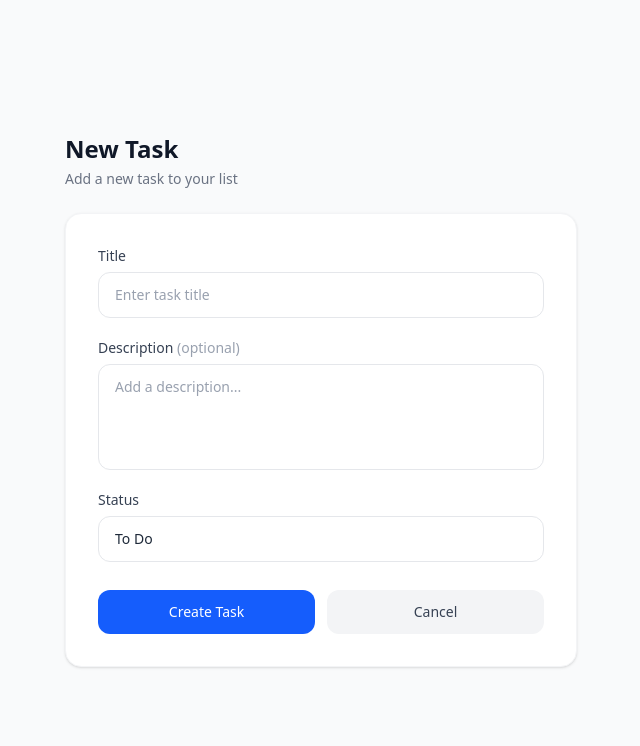
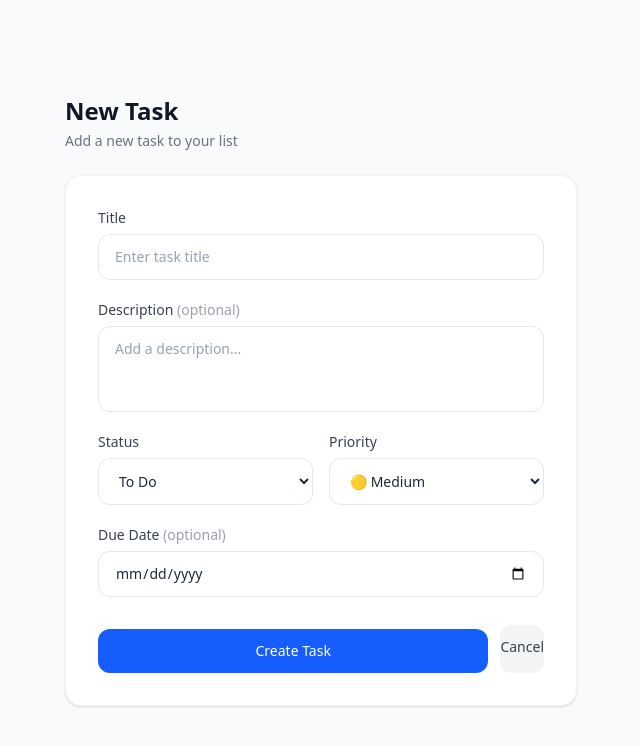
Before and after one commit to NDL2000/nextjs-week3, a Next.js app: page /tasks/create in a window 1280 px wide. Shown: the top 746 px of the page, without its empty margins (319-959 px from the left). Built offline with nearby package versions, Linux system fonts and the light colour scheme; no server answers.

Commit message:
update UI, priorty and due date

```diff
--- a/src/actions/task.action.ts
+++ b/src/actions/task.action.ts
@@ -10,13 +10,10 @@ export type TaskState = {
     title?: string[];
     description?: string[];
     status?: string[];
+    priority?: string[];
+    due_date?: string[];
   };
   message?: string;
-  values?: {
-    title?: string;
-    description?: string;
-    status?: string;
-  };
 };
 
 export async function createTaskAction(
@@ -30,6 +27,13 @@ export async function createTaskAction(
     title: formData.get("title") as string,
     description: formData.get("description") as string,
     status: formData.get("status") as "todo" | "in_progress" | "done",
+    priority: formData.get("priority") as
+      | "critical"
+      | "high"
+      | "medium"
+      | "low"
+      | "lowest",
+    due_date: (formData.get("due_date") as string) || undefined,
     user_id: session.id,
   };
 
@@ -43,14 +47,7 @@ export async function createTaskAction(
         if (!fieldErrors[field]) fieldErrors[field] = [];
         fieldErrors[field].push(err.message);
       }
-      return {
-        errors: fieldErrors as TaskState["errors"],
-        values: {
-          title: data.title,
-          description: data.description,
-          status: data.status,
-        }
-      };
+      return { errors: fieldErrors as TaskState["errors"] };
     }
     return { message: error.message };
   }
@@ -68,6 +65,13 @@ export async function updateTaskAction(
     title: formData.get("title") as string,
     description: formData.get("description") as string,
     status: formData.get("status") as "todo" | "in_progress" | "done",
+    priority: formData.get("priority") as
+      | "critical"
+      | "high"
+      | "medium"
+      | "low"
+      | "lowest",
+    due_date: (formData.get("due_date") as string) || undefined,
   };
 
   try {
--- a/src/app/dashboard/page.tsx
+++ b/src/app/dashboard/page.tsx
@@ -1,10 +1,10 @@
 import { redirect } from "next/navigation";
 import { getSession } from "@/lib/session";
 import { taskService } from "@/features/tasks/task.service";
-import { logoutAction } from "@/actions/auth.action";
 import Pagination from "@/components/Pagination";
 import Link from "next/link";
 import DeleteTaskButton from "@/components/DeleteTaskButton";
+import LogoutButton from "@/components/LogoutButton";
 
 const PAGE_SIZE = 5;
 
@@ -12,6 +12,14 @@ const statusConfig = {
   todo: { label: "To Do", className: "bg-gray-100 text-gray-600" },
   in_progress: { label: "In Progress", className: "bg-blue-50 text-blue-600" },
   done: { label: "Done", className: "bg-green-50 text-green-600" },
+};
+
+const priorityConfig = {
+  critical: { label: "🔴 Critical", className: "bg-red-50 text-red-600" },
+  high: { label: "🟠 High", className: "bg-orange-50 text-orange-600" },
+  medium: { label: "🟡 Medium", className: "bg-yellow-50 text-yellow-600" },
+  low: { label: "🔵 Low", className: "bg-blue-50 text-blue-600" },
+  lowest: { label: "⚪ Lowest", className: "bg-gray-50 text-gray-500" },
 };
 
 export default async function Page({
@@ -45,14 +53,7 @@ export default async function Page({
         </div>
         <div className="flex items-center gap-4">
           <span className="text-sm text-gray-500">Hi, {session.name}</span>
-          <form action={logoutAction}>
-            <button
-              type="submit"
-              className="px-4 py-2 rounded-xl text-sm font-medium bg-gray-100 hover:bg-gray-200 text-gray-700 transition-colors"
-            >
-              Logout
-            </button>
-          </form>
+          <LogoutButton />
         </div>
       </header>
 
@@ -104,10 +105,16 @@ export default async function Page({
                     Title
                   </th>
                   <th className="px-5 py-3 text-left text-xs font-semibold text-gray-500 uppercase tracking-wider">
-                    Description
+                    Status
                   </th>
                   <th className="px-5 py-3 text-left text-xs font-semibold text-gray-500 uppercase tracking-wider">
-                    Status
+                    Priority
+                  </th>
+                  <th className="px-5 py-3 text-left text-xs font-semibold text-gray-500 uppercase tracking-wider">
+                    Due Date
+                  </th>
+                  <th className="px-5 py-3 text-left text-xs font-semibold text-gray-500 uppercase tracking-wider">
+                    Created
                   </th>
                   <th className="px-5 py-3 text-left text-xs font-semibold text-gray-500 uppercase tracking-wider">
                     Actions
@@ -123,15 +130,35 @@ export default async function Page({
                     <td className="px-5 py-4 font-medium text-gray-800">
                       {task.title}
                     </td>
-                    <td className="px-5 py-4 text-gray-500">
-                      {task.description ?? "—"}
-                    </td>
                     <td className="px-5 py-4">
                       <span
                         className={`px-2.5 py-1 rounded-full text-xs font-medium ${statusConfig[task.status].className}`}
                       >
                         {statusConfig[task.status].label}
                       </span>
+                    </td>
+                    <td className="px-5 py-4">
+                      <span
+                        className={`px-2.5 py-1 rounded-full text-xs font-medium ${priorityConfig[task.priority].className}`}
+                      >
+                        {priorityConfig[task.priority].label}
+                      </span>
+                    </td>
+                    <td className="px-5 py-4 text-gray-500 text-sm">
+                      {task.due_date
+                        ? new Date(task.due_date).toLocaleDateString("en-GB", {
+                            day: "2-digit",
+                            month: "short",
+                            year: "numeric",
+                          })
+                        : "—"}
+                    </td>
+                    <td className="px-5 py-4 text-gray-400 text-xs">
+                      {new Date(task.created_at).toLocaleDateString("en-GB", {
+                        day: "2-digit",
+                        month: "short",
+                        year: "numeric",
+                      })}
                     </td>
                     <td className="px-5 py-4">
                       <div className="flex gap-2">
@@ -148,7 +175,7 @@ export default async function Page({
                 {Array.from({ length: PAGE_SIZE - tasks.length }).map(
                   (_, i) => (
                     <tr key={`empty-${i}`}>
-                      <td className="px-5 py-4" colSpan={4}>
+                      <td className="px-5 py-4" colSpan={6}>
                         &nbsp;
                       </td>
                     </tr>
--- a/src/app/tasks/[id]/edit/EditTaskForm.tsx
+++ b/src/app/tasks/[id]/edit/EditTaskForm.tsx
@@ -4,6 +4,7 @@ import { useActionState } from "react";
 import { updateTaskAction, TaskState } from "@/actions/task.action";
 import { Task } from "@/features/tasks/task.types";
 import Link from "next/link";
+import SubmitButton from "@/components/SubmitButton";
 
 const initialState: TaskState = {};
 
@@ -54,12 +55,13 @@ export default function EditTaskForm({ task }: { task: Task }) {
                 name="description"
                 placeholder="Add a description..."
                 defaultValue={task.description ?? ""}
-                rows={4}
+                rows={3}
                 className="w-full px-4 py-3 rounded-xl border border-gray-200 text-sm text-gray-800 placeholder:text-gray-400 focus:outline-none focus:ring-2 focus:ring-blue-500 focus:border-transparent transition-all resize-none"
               />
             </div>
 
-            {/* Status */}
+            {/* Status + Priority */}
+            <div className="grid grid-cols-2 gap-4">
               <div className="flex flex-col gap-1.5">
                 <label className="text-sm font-medium text-gray-700">
                   Status
@@ -67,7 +69,7 @@ export default function EditTaskForm({ task }: { task: Task }) {
                 <select
                   name="status"
                   defaultValue={task.status}
-                className="w-full px-4 py-3 rounded-xl border border-gray-200 text-sm text-gray-800 focus:outline-none focus:ring-2 focus:ring-blue-500 focus:border-transparent transition-all appearance-none bg-white"
+                  className="w-full px-4 py-3 rounded-xl border border-gray-200 text-sm text-gray-800 focus:outline-none focus:ring-2 focus:ring-blue-500 focus:border-transparent transition-all bg-white"
                 >
                   <option value="todo">To Do</option>
                   <option value="in_progress">In Progress</option>
@@ -75,14 +77,46 @@ export default function EditTaskForm({ task }: { task: Task }) {
                 </select>
               </div>
 
+              <div className="flex flex-col gap-1.5">
+                <label className="text-sm font-medium text-gray-700">
+                  Priority
+                </label>
+                <select
+                  name="priority"
+                  defaultValue={task.priority}
+                  className="w-full px-4 py-3 rounded-xl border border-gray-200 text-sm text-gray-800 focus:outline-none focus:ring-2 focus:ring-blue-500 focus:border-transparent transition-all bg-white"
+                >
+                  <option value="critical">🔴 Critical</option>
+                  <option value="high">🟠 High</option>
+                  <option value="medium">🟡 Medium</option>
+                  <option value="low">🔵 Low</option>
+                  <option value="lowest">⚪ Lowest</option>
+                </select>
+                {state.errors?.priority && (
+                  <p className="text-xs text-red-500">
+                    {state.errors.priority[0]}
+                  </p>
+                )}
+              </div>
+            </div>
+
+            {/* Due date */}
+            <div className="flex flex-col gap-1.5">
+              <label className="text-sm font-medium text-gray-700">
+                Due Date{" "}
+                <span className="text-gray-400 font-normal">(optional)</span>
+              </label>
+              <input
+                name="due_date"
+                type="date"
+                defaultValue={task.due_date ?? ""}
+                className="w-full px-4 py-3 rounded-xl border border-gray-200 text-sm text-gray-800 focus:outline-none focus:ring-2 focus:ring-blue-500 focus:border-transparent transition-all"
+              />
+            </div>
+
             {/* Buttons */}
             <div className="flex gap-3 pt-2">
-              <button
-                type="submit"
-                className="flex-1 bg-blue-600 hover:bg-blue-700 text-white font-medium py-3 rounded-xl text-sm transition-colors"
-              >
-                Save Changes
-              </button>
+              <SubmitButton label="Save Changes" loadingLabel="Saving..." />
               <Link
                 href="/dashboard"
                 className="flex-1 text-center bg-gray-100 hover:bg-gray-200 text-gray-700 font-medium py-3 rounded-xl text-sm transition-colors"
--- a/src/app/tasks/create/page.tsx
+++ b/src/app/tasks/create/page.tsx
@@ -3,6 +3,7 @@
 import { useActionState } from "react";
 import { createTaskAction, TaskState } from "@/actions/task.action";
 import Link from "next/link";
+import SubmitButton from "@/components/SubmitButton";
 
 const initialState: TaskState = {};
 
@@ -34,7 +35,6 @@ export default function Page() {
                 name="title"
                 type="text"
                 placeholder="Enter task title"
-                defaultValue={state.values?.title}
                 className="w-full px-4 py-3 rounded-xl border border-gray-200 text-sm text-gray-800 placeholder:text-gray-400 focus:outline-none focus:ring-2 focus:ring-blue-500 focus:border-transparent transition-all"
               />
               {state.errors?.title && (
@@ -51,13 +51,13 @@ export default function Page() {
               <textarea
                 name="description"
                 placeholder="Add a description..."
-                defaultValue={state.values?.description}
-                rows={4}
+                rows={3}
                 className="w-full px-4 py-3 rounded-xl border border-gray-200 text-sm text-gray-800 placeholder:text-gray-400 focus:outline-none focus:ring-2 focus:ring-blue-500 focus:border-transparent transition-all resize-none"
               />
             </div>
 
-            {/* Status */}
+            {/* Status + Priority */}
+            <div className="grid grid-cols-2 gap-4">
               <div className="flex flex-col gap-1.5">
                 <label className="text-sm font-medium text-gray-700">
                   Status
@@ -65,7 +65,7 @@ export default function Page() {
                 <select
                   name="status"
                   defaultValue="todo"
-                className="w-full px-4 py-3 rounded-xl border border-gray-200 text-sm text-gray-800 focus:outline-none focus:ring-2 focus:ring-blue-500 focus:border-transparent transition-all appearance-none bg-white"
+                  className="w-full px-4 py-3 rounded-xl border border-gray-200 text-sm text-gray-800 focus:outline-none focus:ring-2 focus:ring-blue-500 focus:border-transparent transition-all bg-white"
                 >
                   <option value="todo">To Do</option>
                   <option value="in_progress">In Progress</option>
@@ -73,14 +73,45 @@ export default function Page() {
                 </select>
               </div>
 
+              <div className="flex flex-col gap-1.5">
+                <label className="text-sm font-medium text-gray-700">
+                  Priority
+                </label>
+                <select
+                  name="priority"
+                  defaultValue="medium"
+                  className="w-full px-4 py-3 rounded-xl border border-gray-200 text-sm text-gray-800 focus:outline-none focus:ring-2 focus:ring-blue-500 focus:border-transparent transition-all bg-white"
+                >
+                  <option value="critical">🔴 Critical</option>
+                  <option value="high">🟠 High</option>
+                  <option value="medium">🟡 Medium</option>
+                  <option value="low">🔵 Low</option>
+                  <option value="lowest">⚪ Lowest</option>
+                </select>
+                {state.errors?.priority && (
+                  <p className="text-xs text-red-500">
+                    {state.errors.priority[0]}
+                  </p>
+                )}
+              </div>
+            </div>
+
+            {/* Due date */}
+            <div className="flex flex-col gap-1.5">
+              <label className="text-sm font-medium text-gray-700">
+                Due Date{" "}
+                <span className="text-gray-400 font-normal">(optional)</span>
+              </label>
+              <input
+                name="due_date"
+                type="date"
+                className="w-full px-4 py-3 rounded-xl border border-gray-200 text-sm text-gray-800 focus:outline-none focus:ring-2 focus:ring-blue-500 focus:border-transparent transition-all"
+              />
+            </div>
+
             {/* Buttons */}
             <div className="flex gap-3 pt-2">
-              <button
-                type="submit"
-                className="flex-1 bg-blue-600 hover:bg-blue-700 text-white font-medium py-3 rounded-xl text-sm transition-colors"
-              >
-                Create Task
-              </button>
+              <SubmitButton label="Create Task" loadingLabel="Creating..." />
               <Link
                 href="/dashboard"
                 className="flex-1 text-center bg-gray-100 hover:bg-gray-200 text-gray-700 font-medium py-3 rounded-xl text-sm transition-colors"
--- /dev/null
+++ b/src/components/LogoutButton.tsx
@@ -0,0 +1,45 @@
+"use client";
+
+import { logoutAction } from "@/actions/auth.action";
+import { useState } from "react";
+
+export default function LogoutButton() {
+  const [loading, setLoading] = useState(false);
+
+  const handleLogout = async () => {
+    setLoading(true);
+    await logoutAction();
+  };
+
+  return (
+    <button
+      onClick={handleLogout}
+      disabled={loading}
+      className="px-4 py-2 rounded-xl text-sm font-medium bg-gray-100 hover:bg-gray-200 disabled:opacity-70 disabled:cursor-not-allowed text-gray-700 transition-colors flex items-center gap-2"
+    >
+      {loading && (
+        <svg
+          className="animate-spin h-4 w-4 text-gray-600"
+          xmlns="http://www.w3.org/2000/svg"
+          fill="none"
+          viewBox="0 0 24 24"
+        >
+          <circle
+            className="opacity-25"
+            cx="12"
+            cy="12"
+            r="10"
+            stroke="currentColor"
+            strokeWidth="4"
+          />
+          <path
+            className="opacity-75"
+            fill="currentColor"
+            d="M4 12a8 8 0 018-8V0C5.373 0 0 5.373 0 12h4z"
+          />
+        </svg>
+      )}
+      {loading ? "Logging out..." : "Logout"}
+    </button>
+  );
+}
--- a/src/features/tasks/task.service.ts
+++ b/src/features/tasks/task.service.ts
@@ -6,6 +6,8 @@ export const taskSchema = z.object({
   title: z.string().min(1, "Title is required").max(255),
   description: z.string().optional(),
   status: z.enum(["todo", "in_progress", "done"]),
+  priority: z.enum(["critical", "high", "medium", "low", "lowest"]),
+  due_date: z.string().optional(),
   user_id: z.string().min(1),
 });
 
@@ -21,15 +23,16 @@ export class ValidationError extends Error {
 }
 
 export const taskService = {
-  getAllForStats: async (userId: string): Promise<Task[]> => {
-    return await taskRepo.findAllForStats(userId);
-  },
-
   getAll: async (
     userId: string,
     page: number = 1,
+    status?: string,
   ): Promise<{ data: Task[]; count: number }> => {
-    return await taskRepo.findAll(userId, page);
+    return await taskRepo.findAll(userId, page, status);
+  },
+
+  getAllForStats: async (userId: string): Promise<Task[]> => {
+    return await taskRepo.findAllForStats(userId);
   },
 
   getById: async (id: string): Promise<Task> => {
```
Also changed, not shown: src/features/auth/auth.service.ts (+17 -4 lines), src/features/tasks/task.types.ts (+7 -0 lines). Lines whose indentation alone changed are shown as unchanged.
